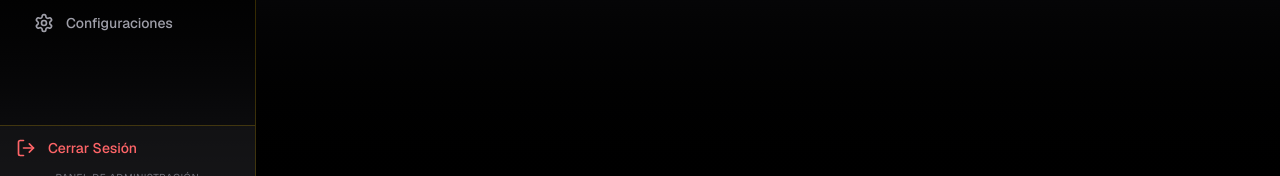
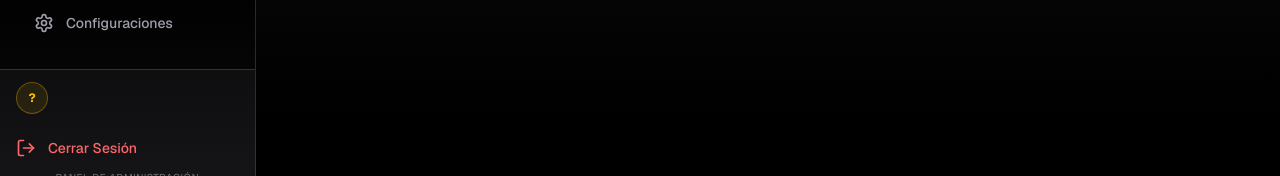
Before and after one commit to IariColombo8/CicloturismoGrandTeam, a Next.js app: page /admin/check-in in a window 1280 px wide. Shown: the part 575-751 px from the top of the page. Built offline with nearby package versions, Linux system fonts and the light colour scheme; no server answers; the database is empty.

Commit message:
feat: mostrar avatar y nombre del usuario en sidebar admin
Muestra foto de perfil (Google OAuth) o iniciales como fallback,
junto con nombre y email arriba del boton de logout.

```diff
--- a/components/admin/AdminSidebar.tsx
+++ b/components/admin/AdminSidebar.tsx
@@ -23,6 +23,7 @@ import {
   LucideIcon,
 } from "lucide-react"
 import { useAdminLayout } from "./AdminLayoutContext"
+import { useSupabaseContext } from "@/components/providers/SupabaseProvider"
 
 interface NavItem {
   href: string
@@ -48,6 +49,15 @@ export default function AdminSidebar() {
   const pathname = usePathname()
   const router = useRouter()
   const { collapsed, setCollapsed, mobileOpen, setMobileOpen } = useAdminLayout()
+  const { user } = useSupabaseContext()
+
+  const avatarUrl = user?.user_metadata?.avatar_url || user?.user_metadata?.picture
+  const displayName = user?.user_metadata?.full_name || user?.user_metadata?.name || user?.email?.split("@")[0] || ""
+  const initials = displayName
+    .split(" ")
+    .slice(0, 2)
+    .map((w: string) => w[0]?.toUpperCase())
+    .join("")
 
   const isActive = (href: string) => {
     if (href === "/") return pathname === "/"
@@ -175,8 +185,38 @@ export default function AdminSidebar() {
           })}
         </nav>
 
-        {/* Footer: logout + branding */}
+        {/* Footer: usuario + logout + branding */}
         <div className="border-t border-yellow-400/20 bg-zinc-900/50">
+          {/* Info del usuario */}
+          <div
+            className={[
+              "flex items-center gap-3 px-3 py-3 md:px-4",
+              collapsed ? "md:justify-center md:px-0" : "",
+            ].join(" ")}
+          >
+            {avatarUrl ? (
+              <img
+                src={avatarUrl}
+                alt={displayName}
+                referrerPolicy="no-referrer"
+                className="w-8 h-8 rounded-full border border-yellow-400/30 flex-shrink-0 object-cover"
+              />
+            ) : (
+              <div className="w-8 h-8 rounded-full border border-yellow-400/30 flex-shrink-0 bg-yellow-400/10 grid place-items-center text-yellow-400 text-xs font-bold">
+                {initials || "?"}
+              </div>
+            )}
+            <div
+              className={[
+                "min-w-0",
+                collapsed ? "md:hidden" : "",
+              ].join(" ")}
+            >
+              <p className="text-sm font-medium text-white truncate">{displayName}</p>
+              <p className="text-[10px] text-zinc-500 truncate">{user?.email}</p>
+            </div>
+          </div>
+
           <button
             type="button"
             onClick={handleLogout}
```
